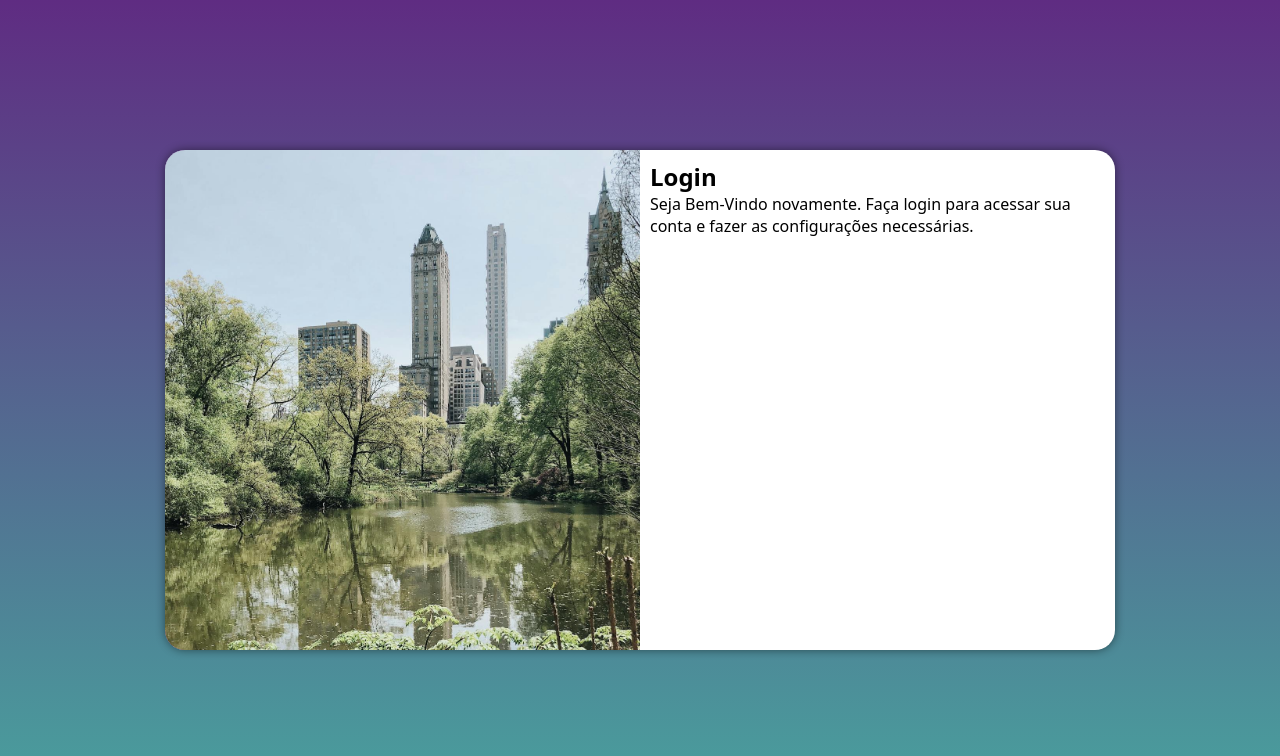
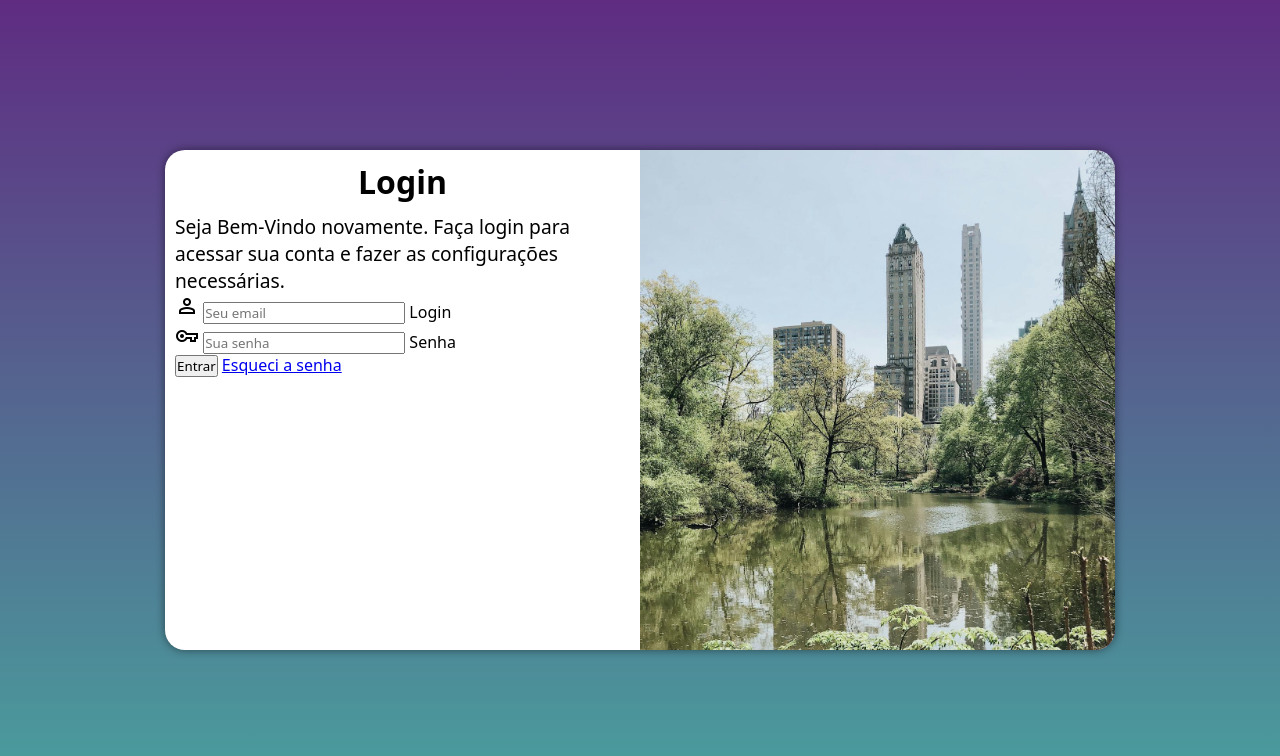
Before and after one commit to JorgeCunhaOliveira/projeto-login, a plain HTML site: page index.html in a window 1280 px wide. Drawn offline with nearby package versions, Linux system fonts and the light colour scheme.

Commit message:
add formulário

```diff
--- a/estilos/media-query.css
+++ b/estilos/media-query.css
@@ -25,12 +25,18 @@
         width: 950px;
     }
     section#login > div#imagem{
-        float: left;
+        float: right;
         width: 50%;
         height: 100%;
     }
     section#login > div#formulario{
-        float: right;
+        float: left;
         width: 50%;
     }
+    div#formulario > h1{
+        font-size: 2em;
+    }
+    div#formulario > p {
+        font-size: 1.2em;
+    }
 }
--- a/estilos/style.css
+++ b/estilos/style.css
@@ -27,7 +27,7 @@ section#login{
     left: 50%;
     transform: translate(-50%, -50%);
     background-color: white;
-    width: 250px;
+    width: 252px;
     height: 500px;
     border-radius: 20px;
     overflow: hidden;
@@ -45,3 +45,10 @@ section#login > div#formulario{
     display: block;
     padding: 10px;
 }
+div#formulario > h1{
+    text-align: center;
+    margin-bottom: 10px;
+}
+div#formulario > p{
+    font-size: 0.8em;
+}
--- a/index.html
+++ b/index.html
@@ -4,6 +4,7 @@
     <meta charset="UTF-8">
     <meta name="viewport" content="width=device-width, initial-scale=1.0">
     <title>Login</title>
+    <link rel="stylesheet" href="https://fonts.googleapis.com/css2?family=Material+Symbols+Outlined:opsz,wght,FILL,GRAD@24,400,0,0&icon_names=person,vpn_key"/>
     <link rel="stylesheet" href="estilos/style.css">
     <link rel="stylesheet" href="estilos/media-query.css">
 </head>
@@ -16,8 +17,23 @@
             <div id="formulario">
                 <h1>Login</h1>
                 <p>Seja Bem-Vindo novamente. Faça login para acessar sua conta e fazer as configurações necessárias.</p>
-                <form action="login.php" method="post">
-
+                <form action="login.php" method="post" autocomplete="on">
+                    <div class="campo">
+                        <span class="material-symbols-outlined">
+                            person
+                            </span>
+                        <input type="email" name="login" id="ilogin" placeholder="Seu email" autocomplete="email" required maxlength="30">
+                        <label for="ilogin">Login</label>
+                    </div>
+                    <div class="campo">
+                        <span class="material-symbols-outlined">
+                            vpn_key
+                            </span>
+                        <input type="password" name="senha" id="isenha" placeholder="Sua senha" autocomplete="current-password" required minlength="8" maxlength="20">
+                        <label for="isenha">Senha</label>
+                    </div>
+                    <input type="submit" value="Entrar">
+                    <a href="esqueci.html">Esqueci a senha </a>
                 </form>
             </div>
         </section>
```
